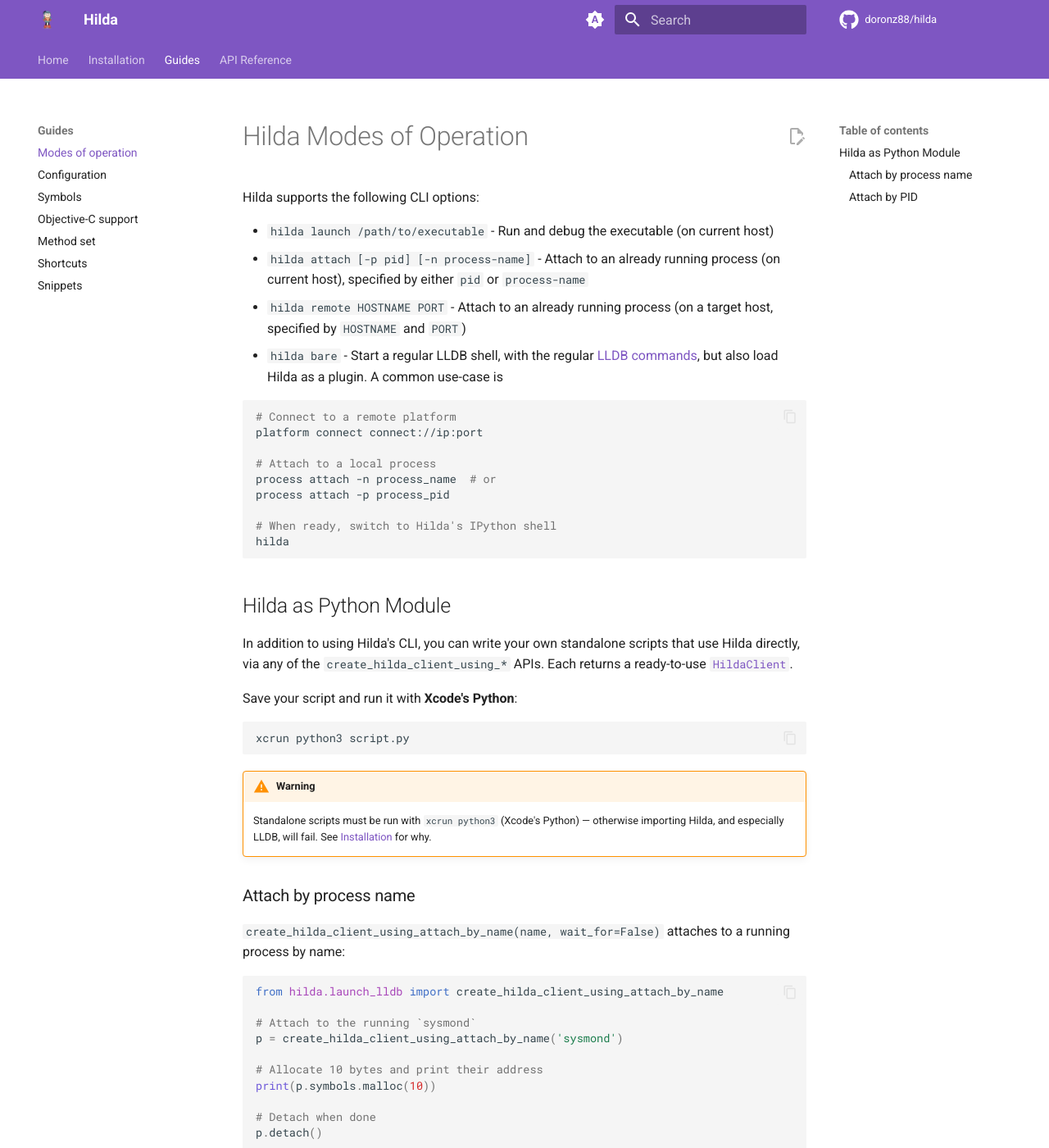
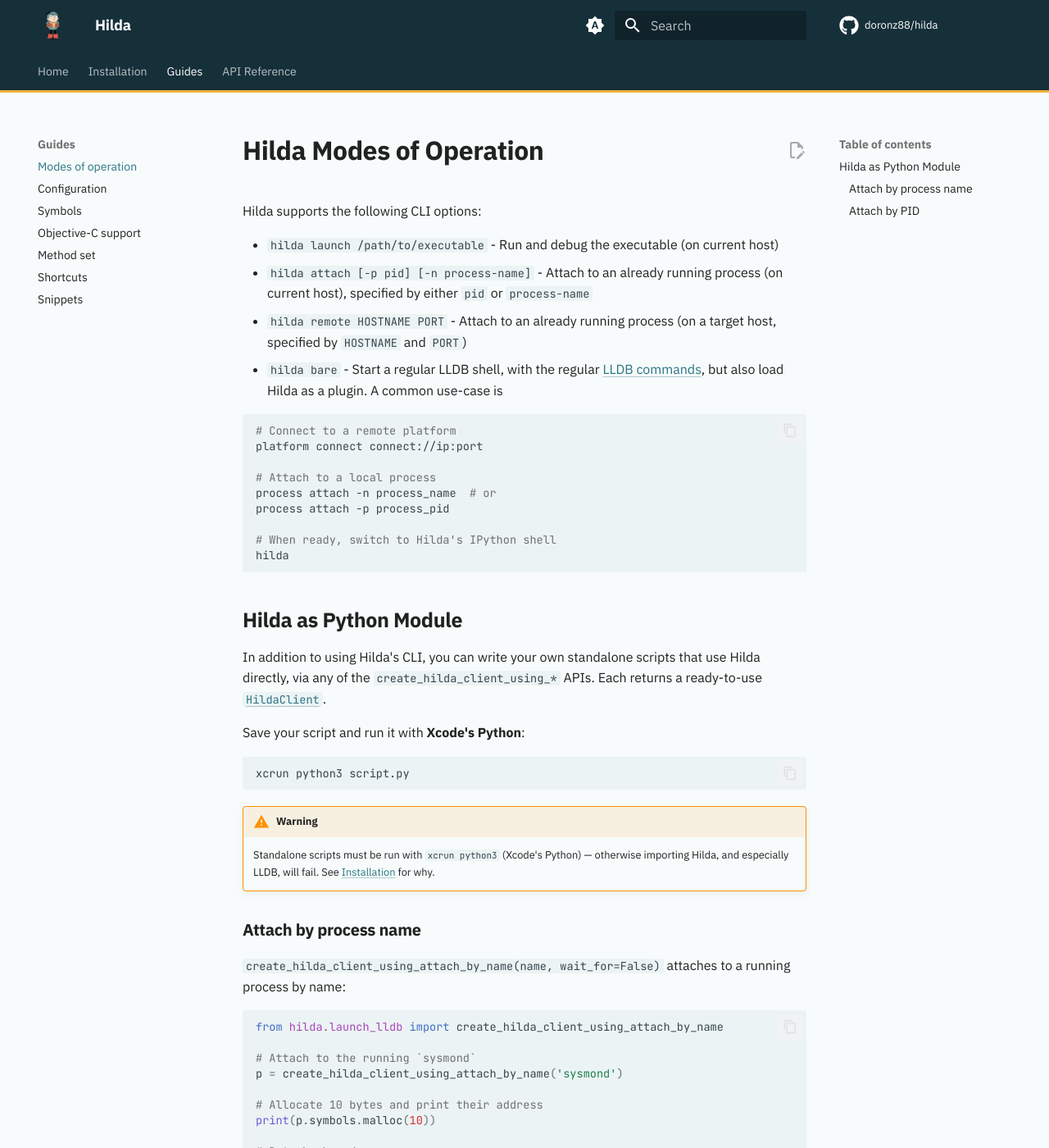
Before and after one commit to doronz88/hilda, an MkDocs documentation site: the page built from docs/hilda-modes-of-operation.md, in a window 1280 px wide and 1400 px high. Shown: the whole window at 82% size. Built offline with MkDocs 1.6.1 and Material for MkDocs 9.7.7, drawn with Linux system fonts in a browser that asks for light colours; comment, search, counter and statistics services are not loaded.

Commit message:
docs: Restyle site around the Hilda mascot
- Mascot-derived palette (teal, boots red, scarf mustard), Bricolage
  Grotesque / IBM Plex Sans / JetBrains Mono
- Custom home template with a Hilda session hero and feature rows
- Clean logo cutout: drop white halo, leg gap and grey shadow
- Rebuild docs when overrides/ changes

```diff
--- /dev/null
+++ b/docs/stylesheets/hilda.css
@@ -0,0 +1,321 @@
+/* Hilda docs theme.
+ * Colors come from the mascot: teal hair, red boots, mustard scarf, deep-teal ink. */
+@import url("https://fonts.googleapis.com/css2?family=Bricolage+Grotesque:opsz,wght@12..96,500;12..96,700;12..96,800&display=swap");
+
+:root {
+  --hl-ink: #16303a;
+  --hl-ink-deep: #0f2229;
+  --hl-hair: #2a7484;
+  --hl-hair-bright: #6cc0cf;
+  --hl-boots: #d4513f;
+  --hl-scarf: #f2b33d;
+  --hl-paper: #f7fbfb;
+  --hl-display: "Bricolage Grotesque", var(--md-text-font-family), sans-serif;
+}
+
+/* ---------- Material palette ---------- */
+[data-md-color-primary="custom"] {
+  --md-primary-fg-color: var(--hl-ink);
+  --md-primary-fg-color--light: #24505e;
+  --md-primary-fg-color--dark: var(--hl-ink-deep);
+  --md-primary-bg-color: #ffffff;
+  --md-primary-bg-color--light: rgba(255, 255, 255, 0.72);
+}
+[data-md-color-accent="custom"] {
+  --md-accent-fg-color: var(--hl-boots);
+  --md-accent-fg-color--transparent: rgba(212, 81, 63, 0.1);
+}
+[data-md-color-scheme="default"] {
+  --md-default-bg-color: var(--hl-paper);
+  --md-typeset-a-color: var(--hl-hair);
+  --md-code-bg-color: #ecf3f4;
+  --md-typeset-mark-color: rgba(242, 179, 61, 0.35);
+}
+[data-md-color-scheme="slate"] {
+  --md-hue: 195;
+  --md-default-bg-color: hsla(195, 22%, 11%, 1);
+  --md-typeset-a-color: var(--hl-hair-bright);
+  --md-accent-fg-color: #ef7a69;
+  --md-code-bg-color: hsla(195, 22%, 15%, 1);
+}
+
+/* ---------- Header & tabs ---------- */
+.md-header,
+.md-tabs {
+  background-color: var(--hl-ink);
+}
+.md-tabs {
+  border-bottom: 3px solid var(--hl-scarf);
+}
+.md-header__topic:first-child {
+  font-family: var(--hl-display);
+  font-weight: 800;
+  letter-spacing: -0.01em;
+}
+.md-header__button.md-logo img {
+  height: 1.9rem;
+}
+
+/* ---------- Footer ---------- */
+.md-footer,
+.md-footer-meta {
+  background-color: var(--hl-ink-deep);
+}
+
+/* ---------- Typography ---------- */
+.md-typeset h1,
+.md-typeset h2,
+.md-typeset h3 {
+  font-family: var(--hl-display);
+  color: var(--md-default-fg-color);
+  letter-spacing: -0.015em;
+}
+.md-typeset h1 { font-weight: 800; }
+.md-typeset h2 { font-weight: 700; }
+.md-typeset h3 { font-weight: 700; }
+
+.md-typeset a {
+  text-decoration: underline;
+  text-decoration-color: color-mix(in srgb, currentColor 35%, transparent);
+  text-underline-offset: 0.18em;
+}
+.md-typeset a:hover {
+  text-decoration-color: var(--hl-scarf);
+}
+.md-typeset .md-button,
+.md-typeset .headerlink,
+.md-typeset a.md-content__button {
+  text-decoration: none;
+}
+
+.md-typeset .md-button {
+  border-radius: 0.4rem;
+  font-weight: 600;
+}
+.md-typeset .md-button--primary {
+  background-color: var(--hl-boots);
+  border-color: var(--hl-boots);
+  color: #fff;
+}
+.md-typeset .md-button--primary:hover,
+.md-typeset .md-button--primary:focus {
+  background-color: #b8402f;
+  border-color: #b8402f;
+}
+
+:focus-visible {
+  outline: 2px solid var(--hl-scarf);
+  outline-offset: 2px;
+}
+
+/* ---------- Home hero ---------- */
+.hl-hero {
+  background: var(--hl-ink);
+  color: #fff;
+  overflow: hidden;
+}
+.hl-hero__inner {
+  display: grid;
+  grid-template-columns: minmax(0, 5fr) minmax(0, 6fr);
+  gap: 3rem;
+  align-items: center;
+  padding: 3.5rem 0.8rem 4rem;
+}
+.hl-hero__title {
+  font-family: var(--hl-display);
+  font-weight: 800;
+  font-size: clamp(2rem, 3.6vw, 2.9rem);
+  line-height: 1.06;
+  letter-spacing: -0.025em;
+  margin: 0 0 1.1rem;
+  color: #fff;
+  text-wrap: balance;
+}
+.hl-hero__lede {
+  font-size: 0.95rem;
+  line-height: 1.6;
+  color: rgba(255, 255, 255, 0.8);
+  max-width: 34em;
+  margin: 0 0 1.5rem;
+}
+.hl-hero__install code {
+  display: inline-block;
+  font-family: var(--md-code-font-family);
+  font-size: 0.72rem;
+  padding: 0.55rem 0.8rem;
+  border-radius: 0.4rem;
+  background: var(--hl-ink-deep);
+  color: var(--hl-scarf);
+  border: 1px solid rgba(255, 255, 255, 0.08);
+  user-select: all;
+  max-width: 100%;
+  overflow-x: auto;
+  white-space: nowrap;
+}
+.hl-hero__actions {
+  display: flex;
+  flex-wrap: wrap;
+  gap: 0.6rem;
+  margin: 1.4rem 0 0;
+}
+.hl-hero .md-button {
+  margin: 0;
+  border-radius: 0.4rem;
+  font-weight: 600;
+  font-size: 0.75rem;
+  padding: 0.55em 1.4em;
+}
+.hl-hero .md-button--primary {
+  background: var(--hl-boots);
+  border-color: var(--hl-boots);
+  color: #fff;
+}
+.hl-hero .md-button--primary:hover { background: #b8402f; border-color: #b8402f; }
+.hl-hero .md-button:not(.md-button--primary) {
+  color: #fff;
+  border-color: rgba(255, 255, 255, 0.35);
+}
+.hl-hero .md-button:not(.md-button--primary):hover {
+  border-color: var(--hl-hair-bright);
+  color: var(--hl-hair-bright);
+  background: transparent;
+}
+.hl-hero__aside {
+  margin: 1.6rem 0 0;
+  font-size: 0.7rem;
+  color: rgba(255, 255, 255, 0.55);
+}
+
+/* Terminal, with Hilda standing on its top edge */
+.hl-hero__stage {
+  position: relative;
+  padding-top: 7.6rem;
+}
+.hl-hero__mascot {
+  position: absolute;
+  right: 1.2rem;
+  top: 0;
+  width: 8.5rem;
+  height: auto;
+  z-index: 0;
+}
+.hl-term {
+  position: relative;
+  z-index: 1;
+  margin: 0;
+  border-radius: 0.6rem;
+  background: #0b1a1f;
+  border: 1px solid rgba(108, 192, 207, 0.22);
+  box-shadow: 0 1.5rem 3rem -1rem rgba(0, 0, 0, 0.55);
+  overflow: hidden;
+}
+.hl-term__bar {
+  display: flex;
+  align-items: center;
+  gap: 0.35rem;
+  padding: 0.55rem 0.8rem;
+  background: #11262d;
+  border-bottom: 1px solid rgba(255, 255, 255, 0.05);
+}
+.hl-term__bar span {
+  width: 0.55rem;
+  height: 0.55rem;
+  border-radius: 50%;
+  background: rgba(255, 255, 255, 0.16);
+}
+.hl-term__bar em {
+  margin-left: auto;
+  margin-right: auto;
+  padding-right: 1.5rem;
+  font-style: normal;
+  font-size: 0.62rem;
+  color: rgba(255, 255, 255, 0.45);
+  font-family: var(--md-code-font-family);
+}
+.hl-term__body {
+  margin: 0;
+  padding: 1rem 1.1rem 1.2rem;
+  overflow-x: auto;
+  font-family: var(--md-code-font-family);
+  font-size: 0.68rem;
+  line-height: 1.85;
+  color: #d9e6e8;
+}
+.hl-term__body code {
+  background: none;
+  padding: 0;
+  font: inherit;
+  color: inherit;
+}
+.hl-term__body code { white-space: normal; }
+.hl-term .l { display: block; white-space: pre; }
+.hl-term .sh { color: var(--hl-scarf); }
+.hl-term .in { color: #5fcf80; }
+.hl-term .out { color: var(--hl-boots); }
+.hl-term .in b,
+.hl-term .out b { font-weight: 700; }
+.hl-term .addr { color: var(--hl-scarf); }
+.hl-term .str { color: var(--hl-hair-bright); }
+.hl-term .kw { color: #c6a0f6; }
+.hl-term .cursor {
+  display: inline-block;
+  width: 0.5em;
+  height: 1.1em;
+  margin-left: 0.15em;
+  vertical-align: -0.2em;
+  background: #d9e6e8;
+}
+
+/* The one orchestrated moment: the session types itself out once on load. */
+@media (prefers-reduced-motion: no-preference) {
+  .hl-term .l {
+    opacity: 0;
+    animation: hl-line 0.01s linear forwards;
+  }
+  .hl-term .l:nth-child(1) { animation-delay: 0.15s; }
+  .hl-term .l:nth-child(2) { animation-delay: 0.55s; }
+  .hl-term .l:nth-child(3) { animation-delay: 0.85s; }
+  .hl-term .l:nth-child(4) { animation-delay: 1.25s; }
+  .hl-term .l:nth-child(5) { animation-delay: 1.65s; }
+  .hl-term .l:nth-child(6) { animation-delay: 2.05s; }
+  .hl-term .l:nth-child(7) { animation-delay: 2.45s; }
+  .hl-term .cursor { animation: hl-blink 1.1s steps(1) 2.6s infinite; }
+}
+@keyframes hl-line { to { opacity: 1; } }
+@keyframes hl-blink { 50% { opacity: 0; } }
+
+@media screen and (max-width: 59.9375em) {
+  .hl-hero__inner {
+    grid-template-columns: minmax(0, 1fr);
+    gap: 1.5rem;
+    padding: 2.2rem 0.8rem 2.6rem;
+  }
+  .hl-hero__install code { white-space: normal; overflow-wrap: anywhere; }
+  .hl-hero__stage { padding-top: 4.2rem; }
+  .hl-hero__mascot { width: 5.8rem; }
+}
+
+/* ---------- Home feature rows ---------- */
+.md-typeset .hl-feature {
+  display: grid;
+  grid-template-columns: minmax(0, 2fr) minmax(0, 3fr);
+  gap: 2rem;
+  align-items: start;
+  padding: 1.6rem 0;
+  border-top: 1px solid var(--md-default-fg-color--lightest);
+}
+.md-typeset .hl-feature:first-of-type { border-top: 0; }
+.md-typeset .hl-feature h3 {
+  margin-top: 0.2rem;
+  font-size: 1.15rem;
+}
+.md-typeset .hl-feature p { margin: 0.5rem 0 0; }
+.md-typeset .hl-feature .highlight,
+.md-typeset .hl-feature pre { margin: 0; }
+
+@media screen and (max-width: 59.9375em) {
+  .md-typeset .hl-feature {
+    grid-template-columns: minmax(0, 1fr);
+    gap: 0.8rem;
+  }
+}
--- a/mkdocs.yml
+++ b/mkdocs.yml
@@ -11,6 +11,9 @@
   custom_dir: overrides
   logo: assets/logo.png
   favicon: assets/logo.png
+  font:
+    text: IBM Plex Sans
+    code: JetBrains Mono
   icon:
     repo: fontawesome/brands/github
   features:
@@ -30,14 +33,17 @@
       toggle: { icon: material/brightness-auto, name: Switch to light mode }
     - media: "(prefers-color-scheme: light)"
       scheme: default
-      primary: deep purple
-      accent: deep purple
+      primary: custom
+      accent: custom
       toggle: { icon: material/brightness-7, name: Switch to dark mode }
     - media: "(prefers-color-scheme: dark)"
       scheme: slate
-      primary: deep purple
-      accent: deep purple
+      primary: custom
+      accent: custom
       toggle: { icon: material/brightness-4, name: Switch to system preference }
+
+extra_css:
+  - stylesheets/hilda.css
 
 plugins:
   - search
--- /dev/null
+++ b/overrides/home.html
@@ -0,0 +1,50 @@
+{% extends "main.html" %}
+
+{#- Landing page: a hero built around a real Hilda session, then the page's Markdown below. -#}
+{% block htmltitle %}
+  <title>{{ config.site_name }}: LLDB in IPython for macOS and iOS</title>
+{% endblock %}
+
+{#- Hero already carries the page heading; render only the Markdown body. -#}
+{% block content %}
+  {{ page.content }}
+{% endblock %}
+
+{% block tabs %}
+  {{ super() }}
+  <section class="hl-hero">
+    <div class="hl-hero__inner md-grid">
+      <div class="hl-hero__copy">
+        <h1 class="hl-hero__title">Debug macOS and iOS processes from a Python&nbsp;shell</h1>
+        <p class="hl-hero__lede">
+          Hilda puts LLDB inside IPython. Attach to a process, then read memory, call functions,
+          hook Objective-C selectors and set breakpoints, all as plain Python objects.
+        </p>
+        <div class="hl-hero__install">
+          <code id="hl-install">xcrun python3 -m pip install --user -U hilda</code>
+        </div>
+        <div class="hl-hero__actions">
+          <a href="{{ 'installation/' | url }}" class="md-button md-button--primary">Get started</a>
+          <a href="{{ 'api/' | url }}" class="md-button">API reference</a>
+        </div>
+        <p class="hl-hero__aside">
+          Named after Frida's best friend: Hilda takes the debugger's approach.
+        </p>
+      </div>
+
+      <div class="hl-hero__stage">
+        <img class="hl-hero__mascot" src="{{ 'assets/logo.png' | url }}" alt="" width="225" height="225">
+        <figure class="hl-term" aria-label="Example Hilda session">
+          <div class="hl-term__bar"><span></span><span></span><span></span><em>hilda — sysmond</em></div>
+<pre class="hl-term__body"><code><span class="l"><span class="sh">$</span> hilda attach -n sysmond</span>
+<span class="l"><span class="in">In [<b>1</b>]:</span> p.symbols.malloc(10)</span>
+<span class="l"><span class="out">Out[<b>1</b>]:</span> <span class="addr">AnonymousSymbol(0x0000600002B3C030)</span></span>
+<span class="l"><span class="in">In [<b>2</b>]:</span> p.symbols.open.monitor(regs={<span class="str">'x0'</span>: <span class="str">'x'</span>}, bt=<span class="kw">True</span>)</span>
+<span class="l"><span class="in">In [<b>3</b>]:</span> NSDictionary.capture_self(<span class="kw">True</span>).show()</span>
+<span class="l"><span class="in">In [<b>4</b>]:</span> <span class="kw">from</span> hilda.snippets <span class="kw">import</span> xpc; xpc.sniff_all()</span>
+<span class="l"><span class="in">In [<b>5</b>]:</span> p.cont()<span class="cursor" aria-hidden="true"></span></span></code></pre>
+        </figure>
+      </div>
+    </div>
+  </section>
+{% endblock %}
```
Also changed, not shown: docs/index.md (+85 -25 lines), docs/assets/logo.png, 1 other file.
